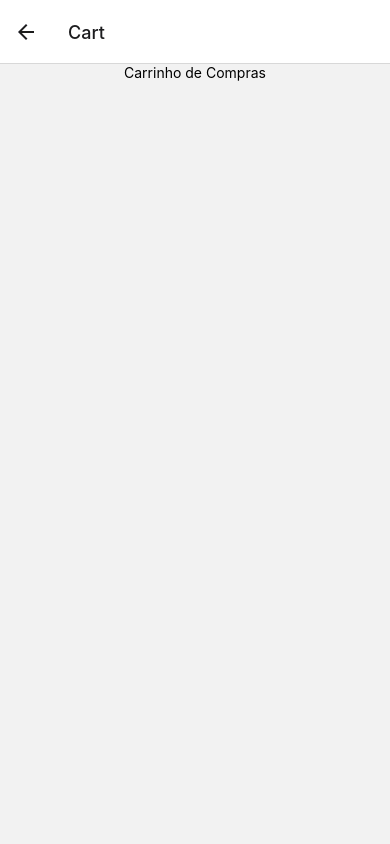
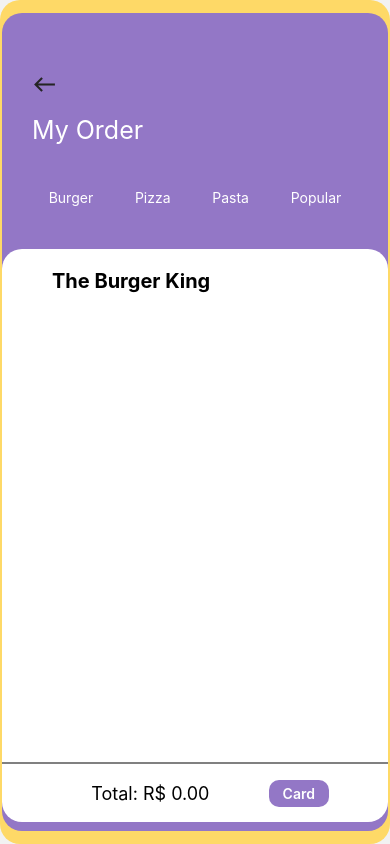
Before and after one commit to Tjaos/deliveryApp, a React Native app: screen /Cart in a window 390 px wide. Built offline with nearby package versions, Linux system fonts and the light colour scheme.

Commit message:
algumas funcionalidades

```diff
--- a/App.js
+++ b/App.js
@@ -11,8 +11,8 @@
     <MyProvider>
       <NavigationContainer>
         <Stack.Navigator>
-          <Stack.Screen name="Home" component={HomeScreen} />
-          <Stack.Screen name="Cart" component={CartScreen} />
+          <Stack.Screen name="Home" component={HomeScreen} options={{headerShown:false}}/>
+          <Stack.Screen name="Cart" component={CartScreen} options={{headerShown:false}}/>
         </Stack.Navigator>
       </NavigationContainer>
     </MyProvider>
--- a/screens/CartScreen.js
+++ b/screens/CartScreen.js
@@ -2,14 +2,15 @@
 import {
   View,
   Text,
-  Button,
   FlatList,
   Image,
   TouchableOpacity,
+  StyleSheet
 } from "react-native";
-import { useMyContext } from "../MyContext"; // Certifique-se de substituir 'seuArquivo' pelo caminho correto
-export default function CartScreen() {
+import { useMyContext } from "../MyContext";
+import { Icon } from "react-native-elements";
 
+export default function CartScreen({ navigation }) {
   const { addToCart, delToCart, cart, removeFromCart } = useMyContext();
   const [selectedQuantity, setSelectedQuantity] = useState(1);
 
@@ -17,46 +18,84 @@
     const cartItem = cart.find((item) => item.id === productId);
     return cartItem ? cartItem.quantity : 0;
   };
+  const calculateTotalPrice = () => {
+    let totalPrice = 0;
+    // Itera cada item do carrinho
+    cart.forEach((item) => {
+      const price = parseFloat(item.price);
+      const quantity = parseInt(item.quantity, 10);
 
+      if (!isNaN(price) && !isNaN(quantity)) {
+        // Adiciona o valor total do item ao preço total
+        totalPrice += price * quantity;
+      } else {
+        console.error(
+          "Preço ou quantidade não é um número válido para o item:",
+          item
+        );
+      }
+    });
+
+    return totalPrice;
+  };
+
+  const total = calculateTotalPrice();
   const renderCartItem = ({ item }) => (
     <View
       style={{
-        flexDirection: "row",
-        justifyContent: "space-between",
-        alignItems: "center",
+        flex:1,
+        flexDirection: "column",
+        justifyContent: "flex-start",
+        alignItems: "flex-starts",
         marginBottom: 10,
+        width:"100%"
       }}
     >
-      <View style={{ flex: 1 }}>
-        <Text>
-          {item.name} - ${item.price}
+      <View style={{
+        flexDirection: "row",
+        alignContent: "space-between",
+        justifyContent:"space-between",
+        width:"100%" }}>
+
+        <View style={{ width:"20%"}}>
+          <Image
+            source={require("../assets/image/cheesseburger.png")}
+            style={{
+              width: 50,
+              height: 50,
+              paddingTop: 0,
+            }}
+          />
+        </View>
+        <View style={{alignItems:"center", justifyContent:"center", width:"50%"}}>
+          <Text style={{
+            fontWeight: "bold",
+            fontSize:20}}>
+            {item.name}
           </Text>
         </View>
+        <View style={{alignItems:"flex-end", justifyContent:"flex-end", paddingLeft:50, width:"30%"}}>
+          <Text style={{
+            fontWeight: "bold",
+            fontSize:15}}>
+            R${item.price}
+          </Text>
+        </View>
+
+      </View>
       <View style={{ flexDirection: "row", alignItems: "center" }}>
-        <TouchableOpacity
-          onPress={() => {
-            removeFromCart(item.id);
-          }}
-          style={{ padding: 10 }}
-        >
-          <Image
-            source={{
-              uri: "https://cdn-icons-png.flaticon.com/512/1828/1828843.png",
-            }}
-            style={{ width: 20, height: 20 }}
-          />
-        </TouchableOpacity>
         <TouchableOpacity
           onPress={() => {
             delToCart({ ...item, quantity: selectedQuantity });
           }}
           style={{ padding: 10 }}
         >
-          <Image
-            source={{
-              uri: "https://cdn0.iconfinder.com/data/icons/social-messaging-ui-color-shapes/128/subtract-circle-red-512.png",
-            }}
-            style={{ width: 20, height: 20 }}
+          <Icon
+            name="remove"
+            size={20}
+            color={"white"}
+            backgroundColor={"red"}
+            borderRadius={15}
           />
         </TouchableOpacity>
         <TouchableOpacity
@@ -65,27 +104,141 @@
           }}
           style={{ padding: 10 }}
         >
-          <Image
-            source={{
-              uri: "https://www.clker.com/cliparts/s/7/R/k/j/Z/icon-add.svg.hi.png",
-            }}
-            style={{ width: 20, height: 20 }}
+          <Icon
+            name="add"
+            size={20}
+            color={"white"}
+            backgroundColor={"green"}
+            borderRadius={15}
           />
         </TouchableOpacity>
         <Text style={{ marginLeft: 10 }}>
           Quantidade: {getProductQuantity(item.id)}
         </Text>
       </View>
+      <View></View>
     </View>
   );
   return (
-    <View style={{ flex: 1, justifyContent: "center", alignItems: "center" }}>
-      <Text>Carrinho de Compras</Text>
+    <View
+      style={{
+        flex: 1,
+        backgroundColor: "#FED967",
+        borderRadius: 20,
+        alignItems: "center",
+        justifyContent: "center",
+      }}
+    >
+      <View
+        style={{
+          height: "97%",
+          width: "99%",
+          backgroundColor: "#9377C6",
+          borderRadius: 20,
+          alignItems: "flex-start",
+          justifyContent: "space-around",
+        }}
+      >
+        <View   style={{
+          paddingTop:50,
+          paddingLeft:30
+        }}>
+        <Icon
+
+        name="west"
+        size={25}
+        onPress={() => navigation.navigate("Home")}
+        />
+
+        </View>
+        <Text style={{color:"white", fontSize:25, paddingLeft:30}}>My Order</Text>
+        <View style={styles.topics}>
+            <TouchableOpacity style={[styles.category]}>
+              <Text style={styles.text}>Burger</Text>
+            </TouchableOpacity>
+            <TouchableOpacity style={[styles.category]}>
+              <Text style={styles.text}>Pizza</Text>
+            </TouchableOpacity>
+            <TouchableOpacity style={[styles.category]}>
+              <Text style={styles.text}>Pasta</Text>
+            </TouchableOpacity>
+            <TouchableOpacity style={[styles.category]}>
+              <Text style={styles.text}>Popular</Text>
+            </TouchableOpacity>
+          </View>
+        <View
+          style={{
+            height: "70%",
+            width: "100%",
+            backgroundColor: "#ffff",
+            borderRadius: 20,
+            justifyContent: "space-between",
+          }}
+        >
+          <Text
+            style={{
+              fontSize: 20,
+              fontWeight: "bold",
+              paddingLeft: 50,
+              paddingTop:20
+            }}
+          >
+            The Burger King
+          </Text>
           <FlatList
+            style={{ padding: 50 }}
             data={cart}
             keyExtractor={(item) => item.id.toString()}
             renderItem={renderCartItem}
           />
+          <View style={{
+                width:"100%",
+                height:60,
+                borderTopWidth:2,
+                borderTopColor:"gray",
+                justifyContent:"space-evenly",
+                alignItems:"center",
+
+                flexDirection:"row",
+                }}>
+            <Text style={{fontSize:18, paddingLeft:30}}>
+              Total: R$ {total.toFixed(2)}
+            </Text>
+            <View style={{
+                  backgroundColor:"#9377C6",
+                  padding:5,
+                  width:60,
+                  borderRadius:10,
+                  alignItems:"center"
+
+            }}><Text style={{fontWeight:"600", color:"white"}}>Card</Text></View>
+          </View>
+        </View>
+      </View>
     </View>
   );
-};
+}
+
+const styles = StyleSheet.create({
+  topics: {
+    justifyContent: "space-evenly",
+    alignItems: "center",
+    flexDirection: "row",
+    padding: 15,
+    width:"100%"
+  },
+  category: {
+    padding: 10,
+    borderRadius: 10,
+  },
+  content: {
+    height: "55%",
+    width: "100%",
+    backgroundColor: "#ffff",
+    borderRadius: 20,
+    justifyContent: "space-between",
+  },
+  text:{
+    color:"white"
+  }
+})
--- a/screens/HomeScreen.js
+++ b/screens/HomeScreen.js
@@ -1,5 +1,5 @@
 import React, { useState } from "react";
-import { View, Text, StyleSheet, ScrollView, Button } from "react-native";
+import { View, Text, StyleSheet, ScrollView } from "react-native";
 import { Icon } from "react-native-elements/dist/icons/Icon";
 import { Image } from "react-native-elements";
 import { TouchableOpacity } from "react-native";
@@ -7,17 +7,17 @@
 
 export default function HomeScreen({ navigation }) {
   const { addToCart, delToCart, cart } = useMyContext();
-  const [selectedQuantity, setSelectedQuantity] = useState(0);
+  const [selectedQuantity, setSelectedQuantity] = useState(1);
   const getProductQuantity = (productId) => {
     const cartItem = cart.find((item) => item.id === productId);
     return cartItem ? cartItem.quantity : 0;
   };
 
   const products = [
-    { id: 1, name: "Creesse Burger", price: "R$ 40" },
-    { id: 2, name: "Chezzy Burger", price: "R$ 35" },
-    { id: 3, name: "Misto", price: "R$ 14" },
-    { id: 4, name: "Sanduba bom", price: "R$ 23" },
+    { id: 1, name: "Creesse Burger", price: 40, img: "../assets/image/cheesseburger.png" },
+    { id: 2, name: "Chezzy Burger", price: 35, img: "../assets/image/cheesseburger.png" },
+    { id: 3, name: "Misto Presunto", price: 14, img: "../assets/image/cheesseburger.png" },
+    { id: 4, name: "Sanduba bom", price: 23, img: "../assets/image/cheesseburger.png" },
   ];
 
   return (
@@ -83,7 +83,7 @@
                 paddingTop: 15,
               }}
             >
-              2/10
+              3/10
             </Text>
           </View>
           <View style={styles.ListItems}>
@@ -127,11 +127,12 @@
                         }}
                         style={{ padding: 0 }}
                       >
-                        <Image
-                          source={{
-                            uri: "https://cdn0.iconfinder.com/data/icons/social-messaging-ui-color-shapes/128/subtract-circle-red-512.png",
-                          }}
-                          style={{ width: 20, height: 20 }}
+                        <Icon
+                        name="remove"
+                        size={25}
+                        color={"red"}
+                        backgroundColor={"white"}
+                        borderRadius={15}
                         />
                       </TouchableOpacity>
 
@@ -145,11 +146,12 @@
                         }}
                         style={{ padding: 10 }}
                       >
-                        <Image
-                          source={{
-                            uri: "https://www.clker.com/cliparts/s/7/R/k/j/Z/icon-add.svg.hi.png",
-                          }}
-                          style={{ width: 20, height: 20 }}
+                        <Icon
+                        name="add"
+                        size={25}
+                        color={"purple"}
+                        backgroundColor={"white"}
+                        borderRadius={15}
                         />
                       </TouchableOpacity>
                     </View>
@@ -170,7 +172,7 @@
                           width: 50,
                         }}
                       >
-                        {product.price}
+                         R$ {product.price}
                       </Text>
                       <TouchableOpacity onPress={() => navigation.navigate("Cart")}>
                         <Image
@@ -222,7 +224,7 @@
     width: "99%",
   },
   background: {
-    height: "95%",
+    height: "97%",
     width: "99%",
     backgroundColor: "#9377C6",
     borderRadius: 20,
```
Also changed, not shown: assets/printScreens/cartDelivery.jpeg (added), assets/printScreens/homeDelivery.jpeg (added). Lines whose indentation alone changed are shown as unchanged.
